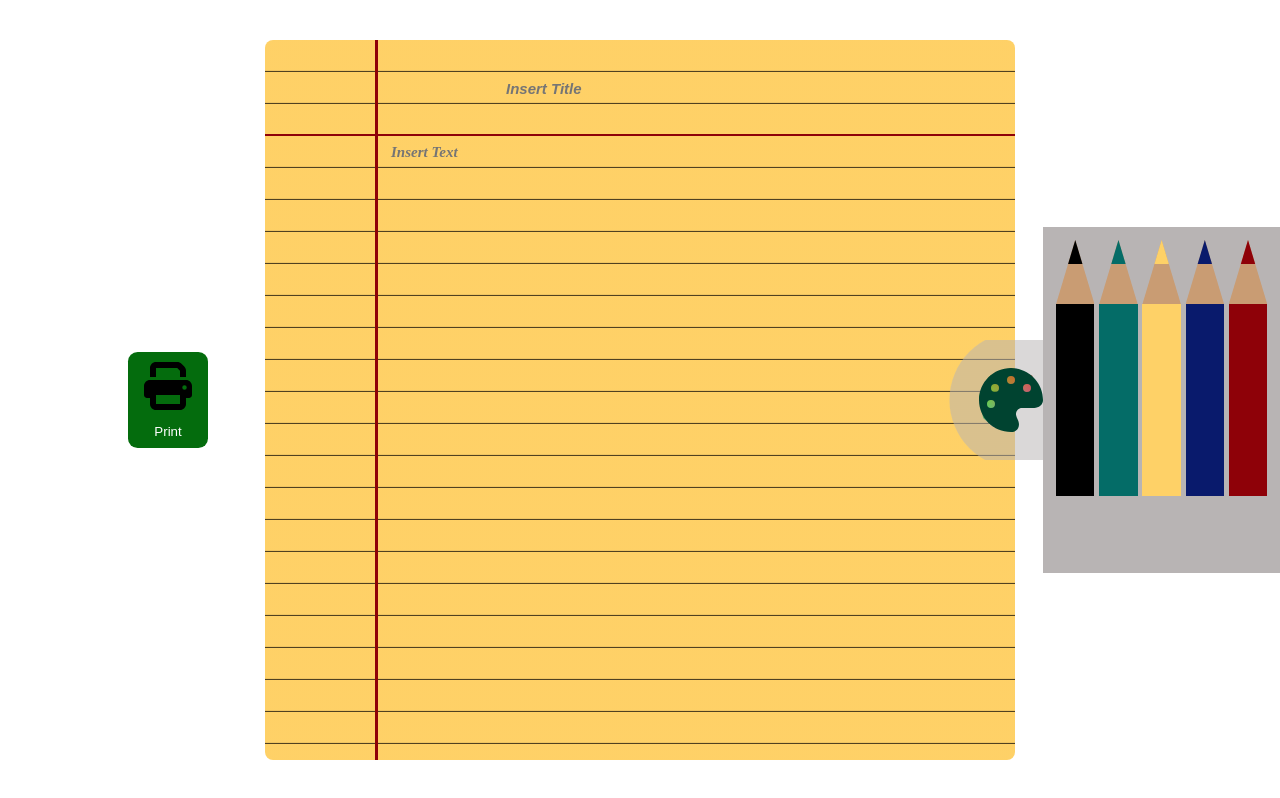
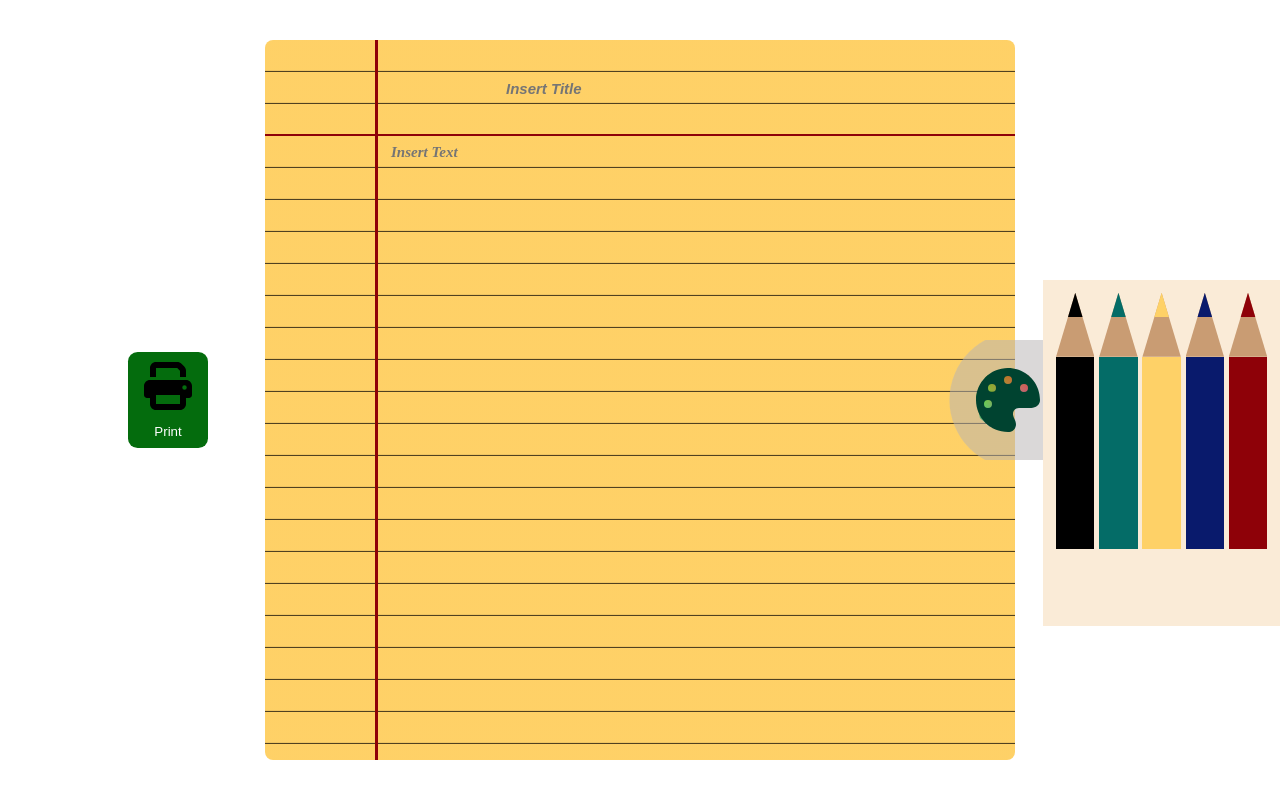
Before and after one commit to TkDevk/Notepad-Reactjs, a React (Vite) app: page / in a window 1280 px wide. Both pictures are taken after a click on the element 1216 px from the left and 400 px from the top of the page. Built offline with nearby package versions, Linux system fonts and the light colour scheme; a web font is replaced by a local one.

Commit message:
Selected color working

```diff
--- a/src/App.jsx
+++ b/src/App.jsx
@@ -1,7 +1,5 @@
 import './App.css'
-
 import NotePad from './feature/components/notePad'
-
 function App() {
 
 
--- a/src/css/pencil.css
+++ b/src/css/pencil.css
@@ -11,6 +11,10 @@
     display: flex;
     flex-direction: column;
     position:inherit;
+    z-index: 1;
+    &:hover{
+        cursor: pointer;
+    }
 }
 /*I needed to create a triangule figure so i used clip-path: polygon property, actually pretty cool you can do any figures with clip-path*/
 .PencilPoint{
@@ -20,13 +24,11 @@
     height: 20%;
     display: flex;
     flex-direction: column;
-    z-index: 3;
 }
 .PencilLead{
     width:100%;
     height: 3svh;
-    background-color: var(--RedPrimary);
-    z-index: 3;
+    z-index: 5;
     position: absolute;
 }
 .PencilBody{
--- a/src/css/pencilcase.css
+++ b/src/css/pencilcase.css
@@ -8,25 +8,44 @@
 }
 
 #PencilCase {
+    background-color: #0f37d4c2;
+    right: inherit;
+    position: relative;
+    z-index: 2;
     display: flex;
-    right: inherit;
+}
+#PencilCaseBox{
+    position:relative;
+    z-index: 4;
+    width: fit-content;
+    background-color: aquamarine;
+    height: 30svh;
+    position:static;
+}
+
+
+#PencilCaseBlanket{
+    display: flex;
     align-self: center;
     gap: .3rem;
     padding:1svw;
-    background-color: #b8b4b4;
+    position: relative;
+    z-index: 3;
+    background-color: antiquewhite;
+
 }
-
 #ShowColor {
     display: flex;
     height: 7.5rem;
     width: 8rem;
+    padding-right: .2rem;
     background-color: #b8b4b484;
     justify-content: flex-end;
     align-items: center;
     clip-path: circle(55% at 80% 50%);
-    z-index: 1;
+    z-index: 3;
     cursor: pointer;
-    transition: height 500ms,margin-right 500ms,background-color 500ms ease-in-out;
+    transition: height 250ms,right 250ms,background-color 250ms ease-in-out;
 }
 
 #ShowColor:hover{
--- a/src/feature/components/NotePad.jsx
+++ b/src/feature/components/NotePad.jsx
@@ -1,14 +1,18 @@
+import { useState } from "react"
 import Page from "./Page"
 import PencilCase from "./PencilCase"
 
 
 const NotePad= ()=>{
+  const [inputColor, setInputColor] = useState('')
+
 
     return(
         <>
           <main className="BodyPad">
-            <Page/>
-            <PencilCase />
+            <Page inputColor={inputColor}/>
+            <PencilCase onChangeInputColor={(color) => {setInputColor(color);
+            console.log(color)}}/>
           </main>
         </>
     )
--- a/src/feature/components/Page.jsx
+++ b/src/feature/components/Page.jsx
@@ -1,8 +1,10 @@
-import { useState } from "react"
+import {  useState } from "react"
 import { toPng } from "html-to-image"
 import download from "downloadjs"
-import colors from "../../common/colors.js"
-const Page = () => {
+import PropTypes from "prop-types"
+
+const Page = ({inputColor}) => {
+   console.log(inputColor)
    /*
    const [inputText, setText] = useState("") //i will pass empty value to text and textState will change it
 
@@ -15,7 +17,8 @@ const Page = () => {
    }*/
    //onChange={handleText}
 
-   //localStorage use it with text
+
+   //localStorage use it with te xt
    const [inputText, setText] = useState(
       window.localStorage.getItem('inputText')
    )
@@ -41,6 +44,14 @@ const Page = () => {
          console.log(error)
       }
    }
+
+   /**
+   Set localStorage color
+    */
+
+
+
+
    /*To download my html tag as image i will use 2 libraries
    1- npm install html-to-image
    2- npm install downloadjs
@@ -73,6 +84,7 @@ const Page = () => {
                      placeholder="Insert Title"
                      value={inputTitle}
                      onChange={e => setTitleStorage(e.target.value)}
+                     style={{color: inputColor}}
                   />
                   <h2 id="TextTitle">
                      {inputTitle}
@@ -86,8 +98,9 @@ const Page = () => {
                      name="textarea"
                      id="InputText"
                      onChange={e => setLocalStorage(e.target.value)}
-                     value={inputText}>
-
+                     value={inputText}
+                     style={{color: inputColor}}
+                     >
                   </textarea>
                   {/*Callback to the onChange method*/}
                   <p
@@ -113,4 +126,9 @@ const Page = () => {
       </>
    )
 }
+
+Page.propTypes ={
+   inputColor: PropTypes.string,
+}
+
 export default Page
--- a/src/feature/components/Pencil.jsx
+++ b/src/feature/components/Pencil.jsx
@@ -1,13 +1,15 @@
 import PropTypes from "prop-types";
-const Pencil = ({colors})=>{
+const Pencil = ({ colors, onChangeInputColor })=>{
 
     return(
        <>
-        <figure className="PencilFigure">
+        <figure onClick={()=>onChangeInputColor(colors.background)}className="PencilFigure">
             <header className="PencilPoint">
                 {/*This one was pretty hard,  so here comes the step by step:
-                1- setting the colors i open the syle={} as im going to pass an object for each value so i use double curly braces
-                2- getting the color value was a tricky one but i found that using an Optional chaining (?.) operator i can check (well, js checks lol) if colors is null or undefined doesn't run the property that in this case is background from colors
+                1- setting the colors, i open the syle={} and then pass an object for each value so i use double curly braces to wrap the element.
+
+                2- getting the color value was a tricky one but i found that using an Optional chaining (?.) operator i can check (well, js checks lol) if colors are null or undefined doesn't run the property, that in this case is background from colors.
+
 
 
                 */}
@@ -22,6 +24,7 @@ const Pencil = ({colors})=>{
 }
 
 Pencil.propTypes = {
+    onChangeInputColor: PropTypes.func,
     colors: PropTypes.shape({
     background: PropTypes.string.isRequired,
     }),
--- a/src/feature/components/PencilCase.jsx
+++ b/src/feature/components/PencilCase.jsx
@@ -1,18 +1,36 @@
 import { useState } from "react"
 import Pencil from "./Pencil"
 import colors from "../../common/colors.js"
-const PencilCase = () => {
+import PropTypes from "prop-types"
 
-   const [expand,setExpand] = useState(false)
-   function handleCase (){
+const PencilCase = ({onChangeInputColor}) => {
+    const [expand, setExpand] = useState(false)
+
+     /*
+    const [selectedColor, setSelectedColor] = useState(null);
+
+  Create useState to passing the color from pencil to pencilCase
+
+
+    const handleColorClick = (color) => {
+        setSelectedColor(color);
+        // Save the selected color in local storage
+        localStorage.setItem("inputText", color);
+        console.log(selectedColor)
+    };
+
+*/
+    function handleOpen() {
         setExpand(
-        prevValue=>!prevValue
+            prevValue => !prevValue
         )
     }
+
+
     return (
         <article id="PencilCaseContainer">
             <section
-            onClick={handleCase}
+                onClick={handleOpen}
                 id="ShowColor"
             >
                 <picture
@@ -28,17 +46,40 @@ const PencilCase = () => {
                     {/*</figure>*/}
                 </picture>
             </section>
-             {expand&&
+            {expand &&
                 <section
                     id="PencilCase">
-                <Pencil colors={colors.black}/>
-                <Pencil colors={colors.green}/>
-                <Pencil colors={colors.yellow}/>
-                <Pencil colors={colors.blue}/>
-                <Pencil colors={colors.red}/>
+                     <figure id="PencilCaseBox">
+                     <figure id="PencilCaseBlanket">
+                    <Pencil
+                        colors={colors.black}
+                        onChangeInputColor={onChangeInputColor}
+                    />
+                    <Pencil
+                        colors={colors.green}
+                        onChangeInputColor={onChangeInputColor}
+                    />
+                    <Pencil
+                        colors={colors.yellow}
+                        onChangeInputColor={onChangeInputColor}
+                    />
+                    <Pencil
+                        colors={colors.blue}
+                        onChangeInputColor={onChangeInputColor}
+                    />
+                    <Pencil
+                        colors={colors.red}
+                        onChangeInputColor={onChangeInputColor}
+                    />
+                    </figure>
+                    </figure>
                 </section>}
         </article>
     )
 }
 
+PencilCase.propTypes ={
+   onChangeInputColor: PropTypes.func.isRequired,
+}
+
 export default PencilCase
```
Lines whose indentation alone changed are shown as unchanged.
